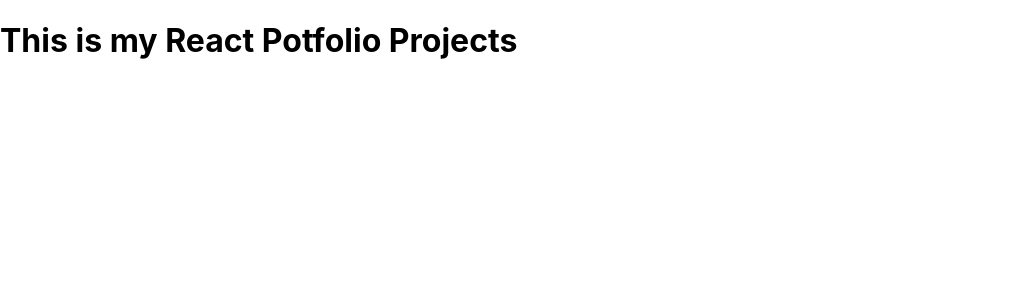
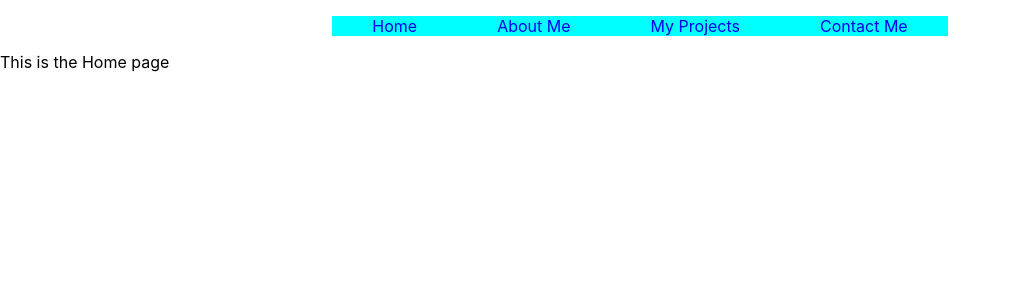
Before and after one commit to Sophie-Ndobe/my-potfolio-nkateko, a React (Create React App) app: page / in a window 1280 px wide. Shown: the top 300 px of the page, without its empty margins (0-1011 px from the left). Built offline with nearby package versions, Linux system fonts and the light colour scheme.

Commit message:
Added the basic project pages and a Navigation bar to toggle between the pages

```diff
--- a/src/App.js
+++ b/src/App.js
@@ -1,11 +1,21 @@
+import { BrowserRouter, Routes, Route } from "react-router-dom";
 import "./App.css";
+import { Home } from "./pages/HomePage.js";
+import { About } from "./pages/AboutPage.js";
+import { Contact } from "./pages/ContactPage.js";
+import { Projects } from "./pages/ProjectsPage.js";
 
 function App() {
   return (
     <div className="App">
-      <header className="App-header">
-        <h1>This is my React Potfolio Projects</h1>
-      </header>
+      <BrowserRouter>
+        <Routes>
+          <Route path="/" element={<Home />} />
+          <Route path="/About" element={<About />} />
+          <Route path="/Projects" element={<Projects />} />
+          <Route path="/Contact" element={<Contact />} />
+        </Routes>
+      </BrowserRouter>
     </div>
   );
 }
--- /dev/null
+++ b/src/components/NavBar.css
@@ -0,0 +1,18 @@
+.NavBar {
+  text-align: center;
+}
+
+.NavBar ul {
+  padding: 0;
+  display: inline-flex;
+}
+
+.NavBar li {
+  list-style-type: none;
+  background-color: aqua;
+  padding: 0 40px;
+}
+
+.NavBar .Nav-Link {
+  text-decoration: none;
+}
--- /dev/null
+++ b/src/components/NavBar.js
@@ -0,0 +1,24 @@
+import React from "react";
+import "./NavBar.css";
+import { Link } from "react-router-dom";
+
+export function NavBar() {
+  return (
+    <div className="NavBar container">
+      <ul>
+        <Link to="/" className="Nav-Link">
+          <li>Home</li>
+        </Link>
+        <Link to="/About" className="Nav-Link">
+          <li>About Me</li>
+        </Link>
+        <Link to="/Projects" className="Nav-Link">
+          <li> My Projects</li>
+        </Link>
+        <Link to="/Contact" className="Nav-Link">
+          <li>Contact Me</li>
+        </Link>
+      </ul>
+    </div>
+  );
+}
--- /dev/null
+++ b/src/pages/AboutPage.js
@@ -0,0 +1,11 @@
+import React from "react";
+import { NavBar } from "../components/NavBar";
+
+export function About() {
+  return (
+    <div className="About">
+      <NavBar />
+      about Sophie about Sophie about Sophie about Sophie about Sophie
+    </div>
+  );
+}
--- /dev/null
+++ b/src/pages/ContactPage.js
@@ -0,0 +1,11 @@
+import React from "react";
+import { NavBar } from "../components/NavBar";
+
+export function Contact() {
+  return (
+    <div className="Contact">
+      <NavBar />
+      contact page contact page contact page
+    </div>
+  );
+}
--- /dev/null
+++ b/src/pages/HomePage.js
@@ -0,0 +1,11 @@
+import React from "react";
+import { NavBar } from "../components/NavBar";
+
+export function Home() {
+  return (
+    <div className="Home">
+      <NavBar />
+      This is the Home page
+    </div>
+  );
+}
--- /dev/null
+++ b/src/pages/ProjectsPage.js
@@ -0,0 +1,11 @@
+import React from "react";
+import { NavBar } from "../components/NavBar";
+
+export function Projects() {
+  return (
+    <div className="Projects">
+      <NavBar />
+      projects page projects page projects page projects page
+    </div>
+  );
+}
```
